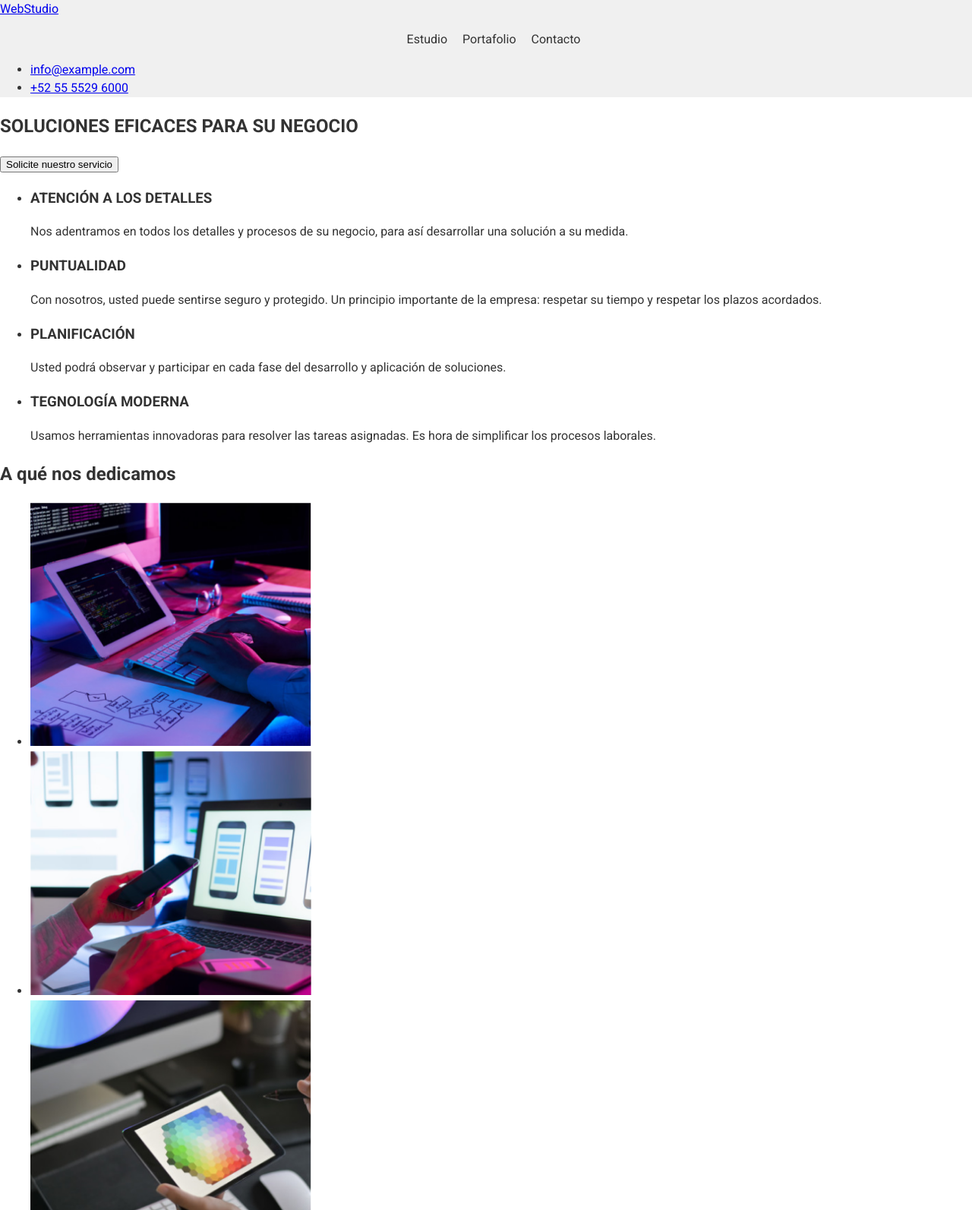
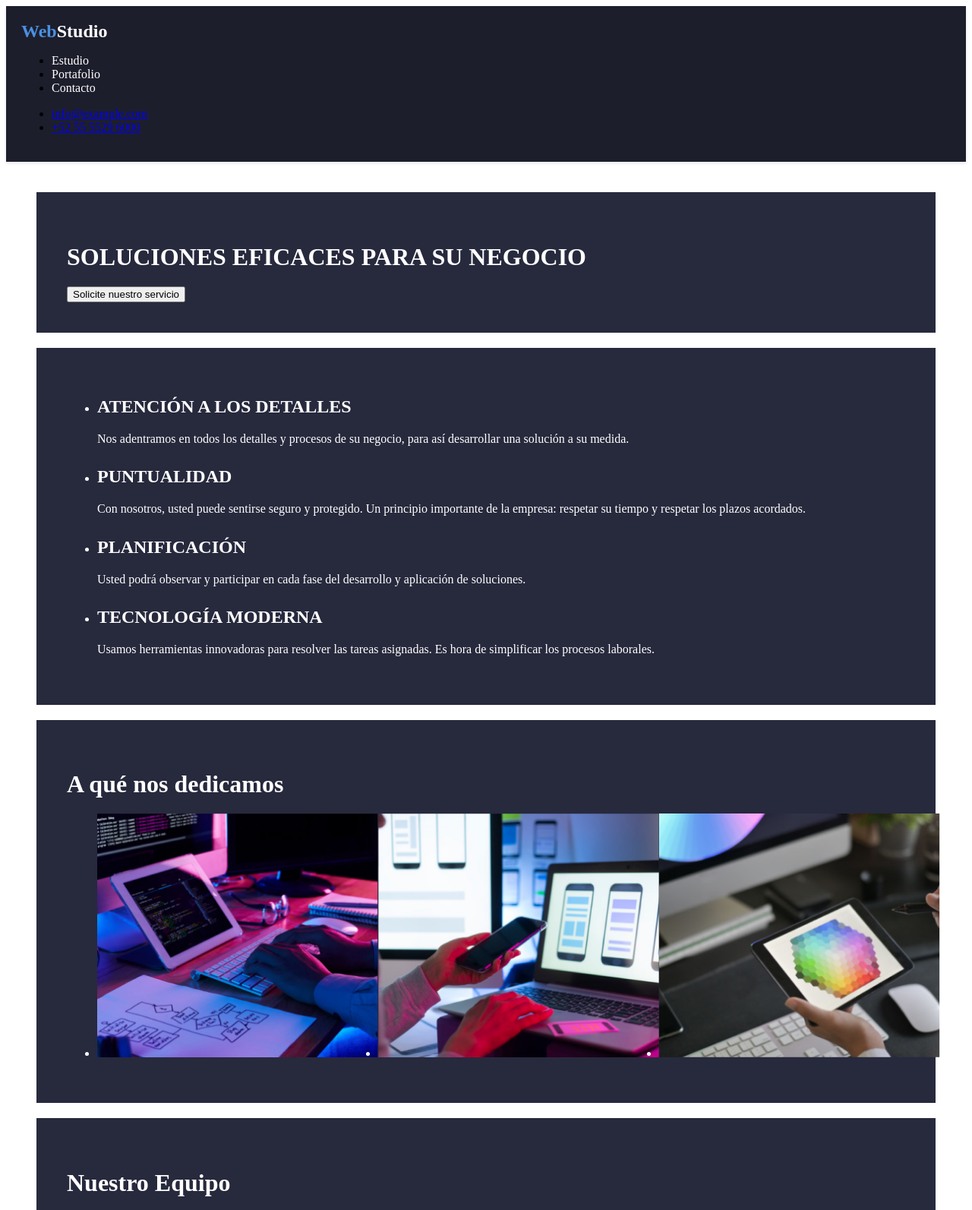
Before and after one commit to Jessicagl04/goit-markup-hw-02, a plain HTML site: page index.html in a window 1280 px wide. Shown: the top 1593 px of the page at 76% size. Drawn offline with Linux system fonts and the light colour scheme; files that its build step writes are made by us from their sources.

Commit message:
correccion

```diff
--- a/css/styles.css
+++ b/css/styles.css
@@ -1,80 +1,86 @@
-body {
-  margin: 0;
-  padding: 0;
-  font-family: 'Roboto', sans-serif;
-  color: #333;
-  line-height: 1.5;
+/* Estilos del encabezado */
+.header {
+  background-color: #1d1e2c;
+  padding: 20px;
+  box-shadow: 0 2px 4px rgba(0, 0, 0, 0.1);
 }
 
-:root {
-  --text-color: #333;
-  --background-color: #f0f0f0;
-  --highlight-color: #ff6600;
+.header-logo {
+  font-size: 24px;
+  font-weight: bold;
+  color: #ffffff;
+  text-decoration: none;
 }
 
-header {
-  background-color: var(--background-color);
+.header-logo .logo-blue {
+  color: #4a90e2;
 }
 
-nav ul {
-  list-style: none;
-  display: flex;
-  justify-content: center;
-  align-items: center;
-}
-
-nav ul li {
+.header-menu-item {
   margin-right: 20px;
 }
 
-nav ul li a {
+.header-link {
+  color: #ffffff;
   text-decoration: none;
-  color: var(--text-color);
-  cursor: pointer;
-  transition: color 0.3s;
 }
 
-nav ul li a:hover {
-  color: var(--highlight-color);
+/* Estilos del contenido principal */
+main {
+  padding: 40px;
 }
 
-.portfolio-list {
-  list-style: none;
-  display: flex;
-  justify-content: space-around;
-  padding: 20px;
+/* Estilos de las secciones */
+section {
+  background-color: #27293d;
+  color: #ffffff;
+  padding: 40px;
+  margin-bottom: 20px;
 }
 
-.portfolio-list li {
-  text-align: center;
+.section-heading {
+  font-size: 32px;
+  margin-bottom: 20px;
 }
 
-.filter-buttons {
-  list-style: none;
+.feature-heading {
+  font-size: 24px;
+  margin-bottom: 10px;
+}
+
+.feature-description {
+  font-size: 16px;
+  line-height: 1.6;
+  margin-bottom: 20px;
+}
+
+.section-images {
   display: flex;
-  justify-content: center;
+  justify-content: space-between;
   margin-top: 20px;
 }
 
-.filter-buttons li {
-  margin-right: 10px;
+.team-list {
+  display: flex;
+  justify-content: space-between;
+  flex-wrap: wrap;
+  margin-top: 20px;
 }
 
-.filter-buttons button {
-  background-color: var(--highlight-color);
-  color: #fff;
-  border: none;
-  padding: 5px 10px;
-  cursor: pointer;
+.team-name {
+  font-size: 18px;
+  margin-top: 10px;
 }
 
-footer {
-  background-color: var(--background-color);
-  text-align: center;
-  padding: 10px 0;
+.team-role {
+  font-size: 14px;
+  margin-top: 5px;
 }
 
-header p:hover,
-footer p:hover {
-  color: var(--highlight-color);
+/* Estilos del pie de página */
+footer {
+  background-color: #1d1e2c;
+  color: #ffffff;
+  padding: 20px;
+  text-align: center;
 }
--- a/index.html
+++ b/index.html
@@ -4,13 +4,7 @@
     <meta charset="UTF-8" />
     <meta name="viewport" content="width=device-width, initial-scale=1.0" />
     <title>WebStudio</title>
-    <link rel="preconnect" href="https://fonts.googleapis.com" />
-    <link rel="preconnect" href="https://fonts.gstatic.com" crossorigin />
-    <link
-      rel="stylesheet"
-      href="https://fonts.googleapis.com/css2?family=Raleway:wght@700&family=Roboto:wght@400;500;700;900&display=swap"
-    />
-    <link rel="stylesheet" href="./css/styles.css" />
+    <link rel="stylesheet" href="styles.css" />
   </head>
 
   <body>
@@ -26,8 +20,8 @@
           <li class="header-menu-item">
             <a href="./portfolio.html" class="header-link link">Portafolio</a>
           </li>
-          <li class="header-menu item">
-            <a href="" class="header-link link">Contacto</a>
+          <li class="header-menu-item">
+            <a href="#" class="header-link link">Contacto</a>
           </li>
         </ul>
       </nav>
@@ -44,36 +38,38 @@
     </header>
     <main>
       <section>
-        <h1>SOLUCIONES EFICACES PARA SU NEGOCIO</h1>
-        <button type="button">Solicite nuestro servicio</button>
+        <h1 class="section-heading">SOLUCIONES EFICACES PARA SU NEGOCIO</h1>
+        <button type="button" class="button-primary">
+          Solicite nuestro servicio
+        </button>
       </section>
       <section>
         <ul>
           <li>
-            <h3>ATENCIÓN A LOS DETALLES</h3>
-            <p>
+            <h3 class="feature-heading">ATENCIÓN A LOS DETALLES</h3>
+            <p class="feature-description">
               Nos adentramos en todos los detalles y procesos de su negocio,
               para así desarrollar una solución a su medida.
             </p>
           </li>
           <li>
-            <h3>PUNTUALIDAD</h3>
-            <p>
+            <h3 class="feature-heading">PUNTUALIDAD</h3>
+            <p class="feature-description">
               Con nosotros, usted puede sentirse seguro y protegido. Un
               principio importante de la empresa: respetar su tiempo y respetar
               los plazos acordados.
             </p>
           </li>
           <li>
-            <h3>PLANIFICACIÓN</h3>
-            <p>
+            <h3 class="feature-heading">PLANIFICACIÓN</h3>
+            <p class="feature-description">
               Usted podrá observar y participar en cada fase del desarrollo y
               aplicación de soluciones.
             </p>
           </li>
           <li>
-            <h3>TEGNOLOGÍA MODERNA</h3>
-            <p>
+            <h3 class="feature-heading">TECNOLOGÍA MODERNA</h3>
+            <p class="feature-description">
               Usamos herramientas innovadoras para resolver las tareas
               asignadas. Es hora de simplificar los procesos laborales.
             </p>
@@ -81,8 +77,8 @@
         </ul>
       </section>
       <section>
-        <h2>A qué nos dedicamos</h2>
-        <ul>
+        <h2 class="section-heading">A qué nos dedicamos</h2>
+        <ul class="section-images">
           <li>
             <img
               src="./images/FirstSectionTeclado.png"
@@ -107,25 +103,25 @@
         </ul>
       </section>
       <section>
-        <h2>Nuestro Equipo</h2>
-        <ul>
+        <h2 class="section-heading">Nuestro Equipo</h2>
+        <ul class="team-list">
           <li>
             <img
               src="./images/TeamSectionAndres.jpg"
               alt="Andrés Cubo"
               width="270"
             />
-            <h3>Andrés Cubo</h3>
-            <p>Diseñador de Productos</p>
+            <h3 class="team-name">Andrés Cubo</h3>
+            <p class="team-role">Diseñador de Productos</p>
           </li>
           <li>
             <img
-              src="./images/TeamSectionCarla.jpg "
+              src="./images/TeamSectionCarla.jpg"
               alt="Carla Palacios"
               width="270"
             />
-            <h3>Carla Palacios</h3>
-            <p>Desarrolladora Frontend</p>
+            <h3 class="team-name">Carla Palacios</h3>
+            <p class="team-role">Desarrolladora Frontend</p>
           </li>
           <li>
             <img
@@ -133,8 +129,8 @@
               alt="Mario Dorado"
               width="270"
             />
-            <h3>Mario Dorado</h3>
-            <p>Marketing</p>
+            <h3 class="team-name">Mario Dorado</h3>
+            <p class="team-role">Marketing</p>
           </li>
           <li>
             <img
@@ -142,26 +138,32 @@
               alt="Pablo Mijangos"
               width="270"
             />
-            <h3>Pablo Mijangos</h3>
-            <p>Diseñador IU</p>
+            <h3 class="team-name">Pablo Mijangos</h3>
+            <p class="team-role">Diseñador UI</p>
           </li>
         </ul>
       </section>
     </main>
     <footer>
-      <a href="#">WebStudio</a>
-      <address>
+      <a href="#" class="footer-logo">WebStudio</a>
+      <address class="footer-contact-info">
         <ul>
           <li>
-            <a href="Calz. Ticomán 500, Ciudad de México, CDMX, México"
+            <a
+              href="Calz. Ticomán 500, Ciudad de México, CDMX, México"
+              class="footer-address"
               >Calz. Ticomán 500, Ciudad de México, CDMX, México</a
             >
           </li>
           <li>
-            <a href="mailto:info@example.com">info@example.com</a>
+            <a href="mailto:info@example.com" class="footer-email"
+              >info@example.com</a
+            >
           </li>
           <li>
-            <a href="tel:+525555296000">+52 55 5529 6000</a>
+            <a href="tel:+525555296000" class="footer-phone"
+              >+52 55 5529 6000</a
+            >
           </li>
         </ul>
       </address>
```
